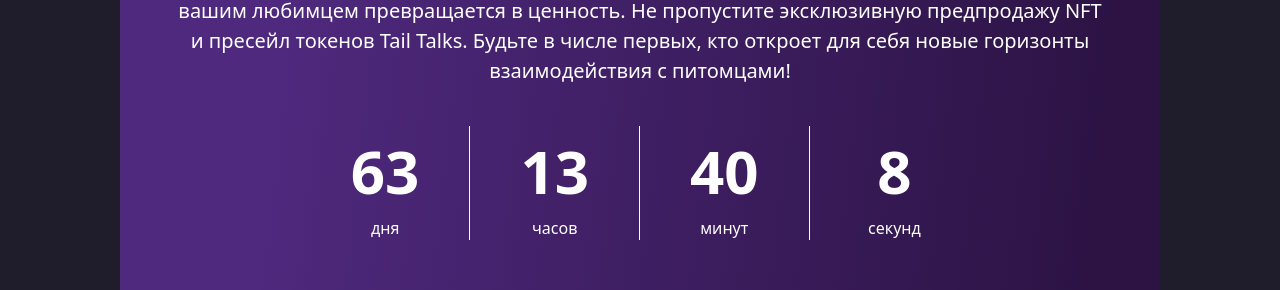
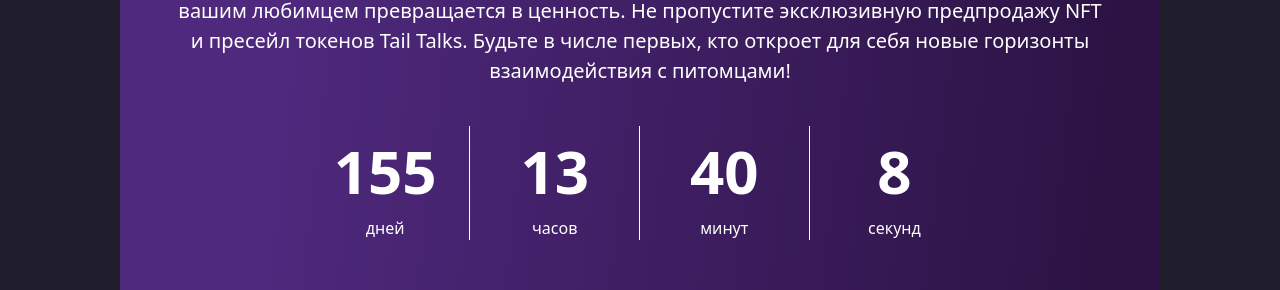
Before and after one commit to Tail-Talks/crypto-landing, a React (Create React App) app in the folder tailTalksApp/: page / in a window 1280 px wide. Shown: the part 3098-3388 px from the top of the page. Built offline with nearby package versions, Linux system fonts and the light colour scheme.

Commit message:
changed date

```diff
--- a/tailTalksApp/src/components/TimeDisplay/TimeDisplay.tsx
+++ b/tailTalksApp/src/components/TimeDisplay/TimeDisplay.tsx
@@ -17,7 +17,7 @@
 }
 
 function calculateTimeLeft(): TimeLeftProps {
-  const finalDate = new Date("2024-10-01T00:00:00")
+  const finalDate = new Date("2025-01-01T00:00:00")
   const now = new Date()
   const difference = finalDate.getTime() - now.getTime()
 
@@ -69,11 +69,11 @@
   }: TimeUnitProps) {
     return (
       <div
-        className={`flex flex-col items-center justify-center px-10 xs:px-5 ${
+        className={`xs:px-5 flex flex-col items-center justify-center px-10 ${
           showBorderLg ? "border-white lg:border-r" : ""
-        } ${showBorderXs ? "border-white xs:border-r" : ""} xs:w-28 lg:w-42`}
+        } ${showBorderXs ? "xs:border-r border-white" : ""} xs:w-28 lg:w-42`}
       >
-        <span className="text-60 font-semibold xl:text-70">{value}</span>
+        <span className="text-60 xl:text-70 font-semibold">{value}</span>
         <span className="text-16 font-light">
           {timeFormat(value, singular, few, many)}
         </span>
```
